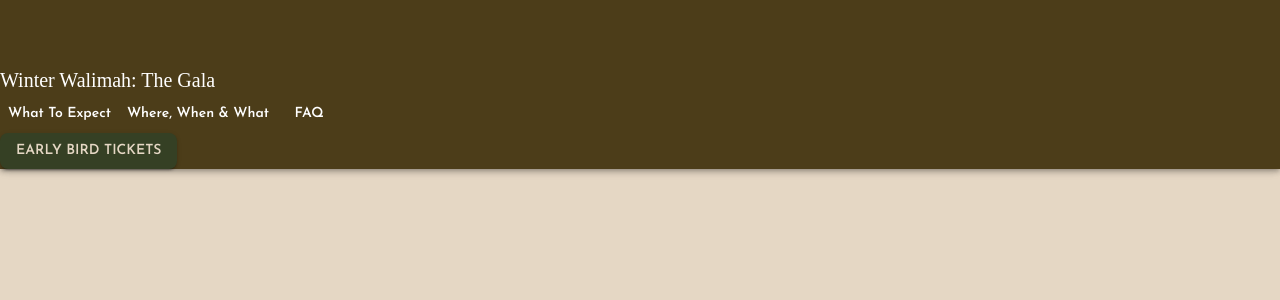
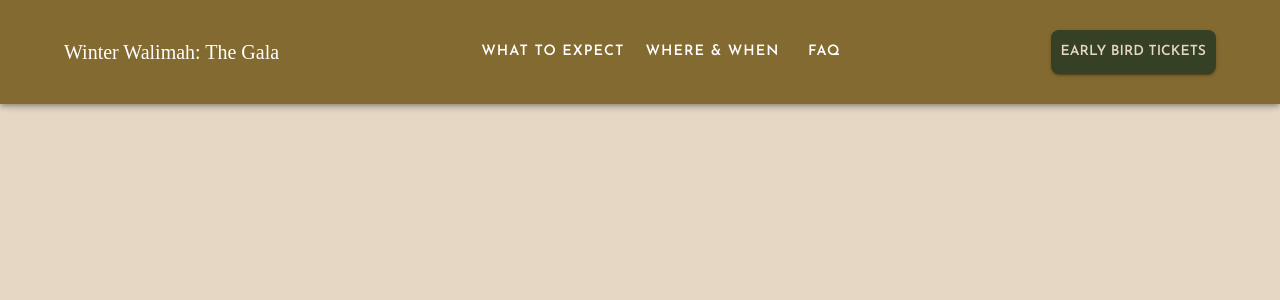
Before and after one commit to FaridahAbdulsalam/ww-thegala, a React (Vite) app: page / in a window 1280 px wide. Shown: the top 300 px of the page. Built offline with nearby package versions, Linux system fonts and the light colour scheme; a web font is replaced by a local one.

Commit message:
Navbar created

```diff
--- a/src/assets/styles/theme.ts
+++ b/src/assets/styles/theme.ts
@@ -1,7 +1,7 @@
 import { createTheme } from "@mui/material/styles";
 
 //brand colours
-const cafeNoir = "#4C3D19";
+const cafeNoir = "#836a31ff";
 const kombuGreen = "#354024";
 const mossGreen = "#889063";
 const tan = "#CFBB99";
--- /dev/null
+++ b/src/components/Header/Header.scss
@@ -0,0 +1,47 @@
+.header-appbar {
+    box-shadow: none;
+    padding: 20px 40px;
+    position: fixed;
+    width: 100%;
+    top: 0;
+    left: 0;
+    z-index: 1000;
+
+
+    .header-inner{
+        display: flex;
+        justify-content: space-between;
+        align-items: center;
+        width: 100%;
+        max-width: 1200px;
+        margin: 0 auto;
+
+        .header-left{
+            display: flex;
+            align-items: center;
+
+        }
+
+        .header-middle{
+            display: flex;
+            gap: 5px;
+
+            .header-nav-link{
+                font-family: "Josefin Sans", sans-serif;
+                letter-spacing: 1px;
+                text-transform: uppercase;
+                font-size: 0.9rem;
+            }
+        }
+
+        .header-right{
+            display: flex;
+            align-items: center;
+            justify-content: center;
+
+            .header-tickets{
+                padding: 10px;
+            }
+        }
+    }
+}
--- a/src/components/Header.tsx
+++ b/src/components/Header/Header.tsx
@@ -1,10 +1,12 @@
 import { AppBar, Button, Toolbar, Typography } from "@mui/material";
+import "./Header.scss";
 
 const Header = () => {
   return (
     <div>
       <AppBar position="fixed" className="header-appbar">
-        <Toolbar className="header-toolbar" />
+        <Toolbar className="header-toolbar" >
+
         <div className="header-inner">
           <div className="header-left">
             <Typography
@@ -32,7 +34,7 @@ const Header = () => {
               color="inherit"
               href="#information"
             >
-              Where, When & What
+              Where & When
             </Button>
             <Button
               className="header-nav-link"
@@ -56,6 +58,7 @@ const Header = () => {
             </Button>
           </div>
         </div>
+        </Toolbar>
       </AppBar>
     </div>
   );
```
Also changed, not shown: src/App.tsx (+6 -6 lines), src/components/FAQs/FAQSection.tsx (renamed from src/components/FAQSection.tsx), src/components/Footer/Footer.tsx (renamed from src/components/Footer.tsx), src/components/Hero/Hero.tsx (renamed from src/components/Hero.tsx), src/components/Information/InformationSection.tsx (renamed from src/components/InformationSection.tsx), src/components/What To Expect/WhatToExpect.tsx (renamed from src/components/WhatToExpect.tsx).
